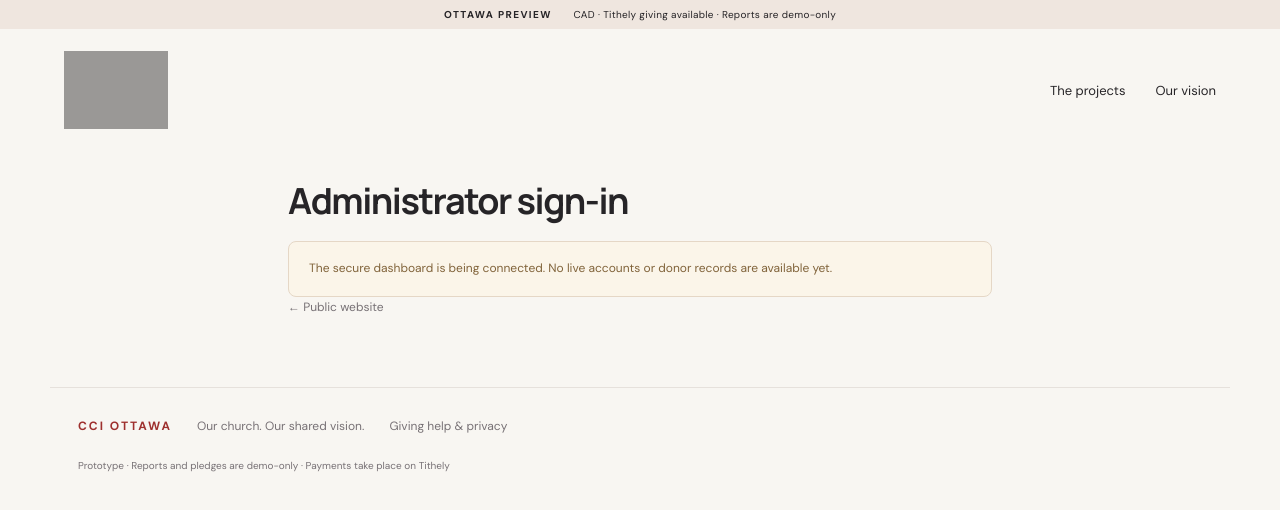
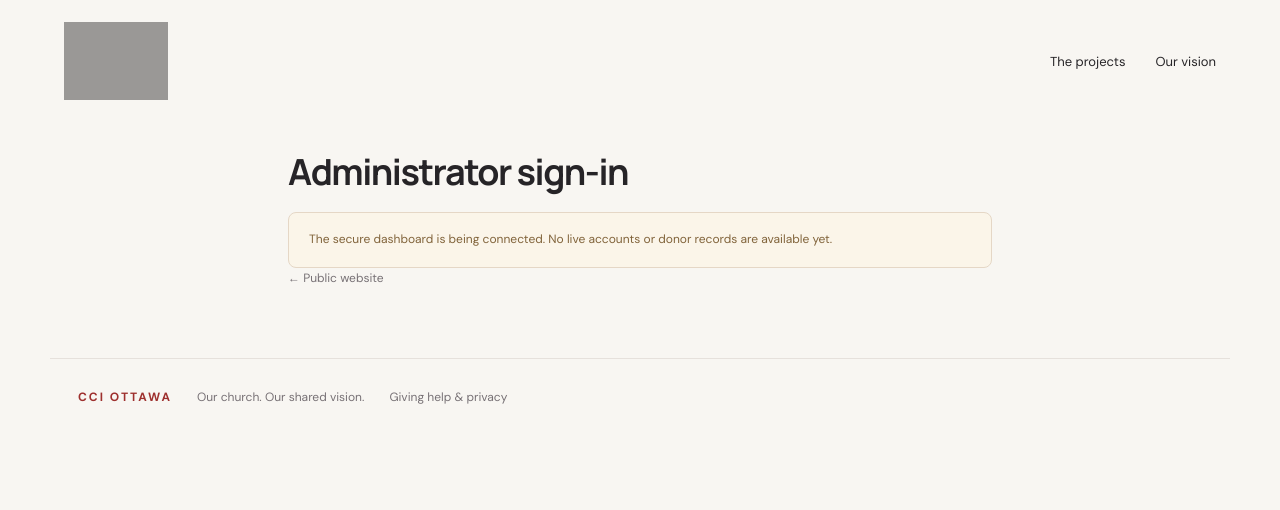
Before and after one commit to wemba20/CCI-Wishlist, a website: page admin/index.html in a window 1280 px wide. Drawn offline with Linux system fonts and the light colour scheme; files that its build step writes are made by us from their sources; no server answers; grey boxes are pictures that could not be loaded; a web font is replaced by a local one.

Commit message:
Remove preview banner and prototype footer notice

```diff
--- a/admin/index.html
+++ b/admin/index.html
@@ -1 +1 @@
-<!doctype html><html lang="en"><head><base href="/"><meta charset="UTF-8"><meta name="viewport" content="width=device-width,initial-scale=1"><title>The Giving Project | CCI Ottawa</title><meta name="robots" content="noindex,nofollow"><meta name="description" content="Our church. Our shared vision. Explore the CCI Ottawa Giving Project prototype."><link rel="stylesheet" href="style.css?v=gift-stack-2"></head><body><div class="preview">OTTAWA PREVIEW <span>CAD · Tithely giving available · Reports are demo-only</span></div><header><a class="brand" href="#home" aria-label="CCI Ottawa home"><img src="assets/cci-ottawa-red-black.png" alt="CCI Ottawa"></a><nav><a href="#projects">The projects</a><a href="/vision/">Our vision</a></nav></header><main id="app"></main><footer><a class="footer-brand" href="#home">CCI OTTAWA</a><span>Our church. Our shared vision.</span><a href="#help">Giving help & privacy</a><small>Prototype · Reports and pledges are demo-only · Payments take place on Tithely</small></footer><dialog id="modal"><button class="close" aria-label="Close dialog">×</button><div id="modal-content"></div></dialog><script src="live.js"></script><script src="app.js"></script></body></html>
+<!doctype html><html lang="en"><head><base href="/"><meta charset="UTF-8"><meta name="viewport" content="width=device-width,initial-scale=1"><title>The Giving Project | CCI Ottawa</title><meta name="robots" content="noindex,nofollow"><meta name="description" content="Our church. Our shared vision. Explore the CCI Ottawa Giving Project prototype."><link rel="stylesheet" href="style.css?v=gift-stack-2"></head><body><header><a class="brand" href="#home" aria-label="CCI Ottawa home"><img src="assets/cci-ottawa-red-black.png" alt="CCI Ottawa"></a><nav><a href="#projects">The projects</a><a href="/vision/">Our vision</a></nav></header><main id="app"></main><footer><a class="footer-brand" href="#home">CCI OTTAWA</a><span>Our church. Our shared vision.</span><a href="#help">Giving help & privacy</a></footer><dialog id="modal"><button class="close" aria-label="Close dialog">×</button><div id="modal-content"></div></dialog><script src="live.js"></script><script src="app.js"></script></body></html>
```
Also changed, not shown: index.html (+1 -1 lines), vision/index.html (+1 -1 lines).
